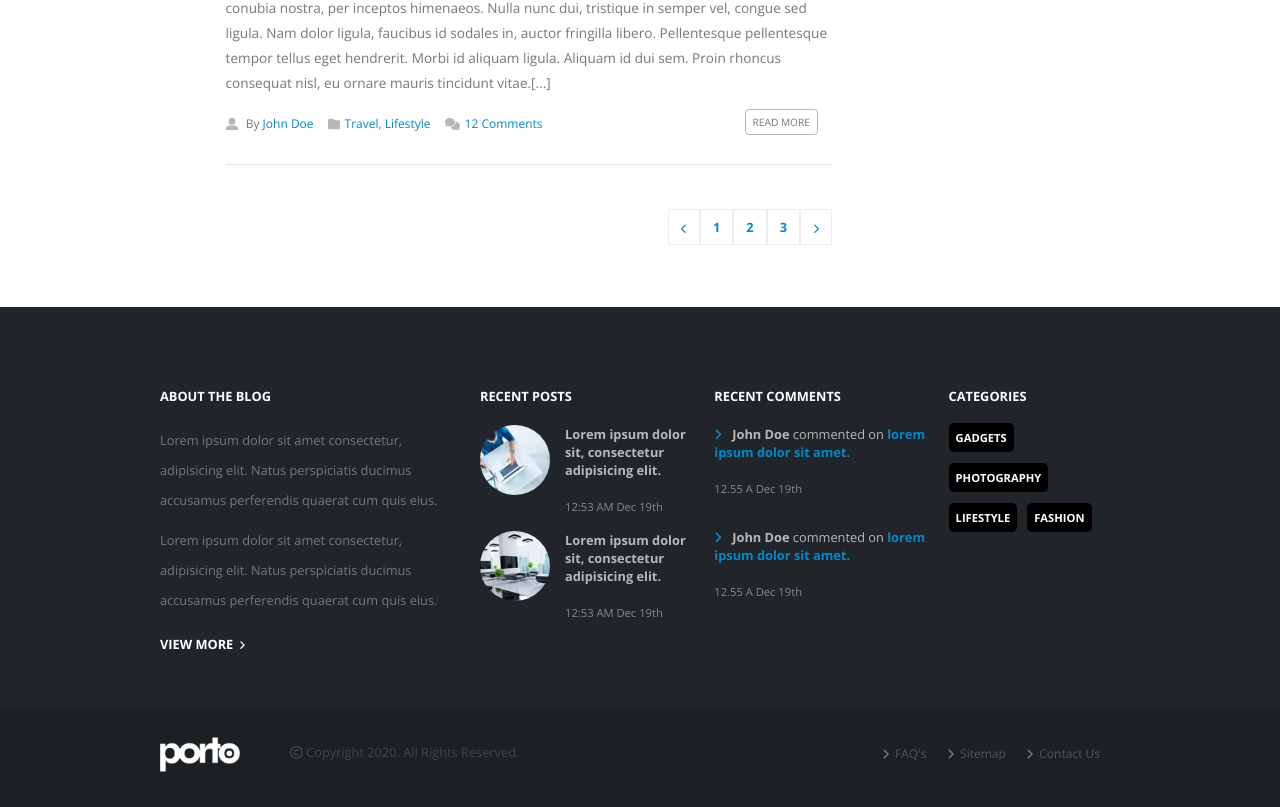
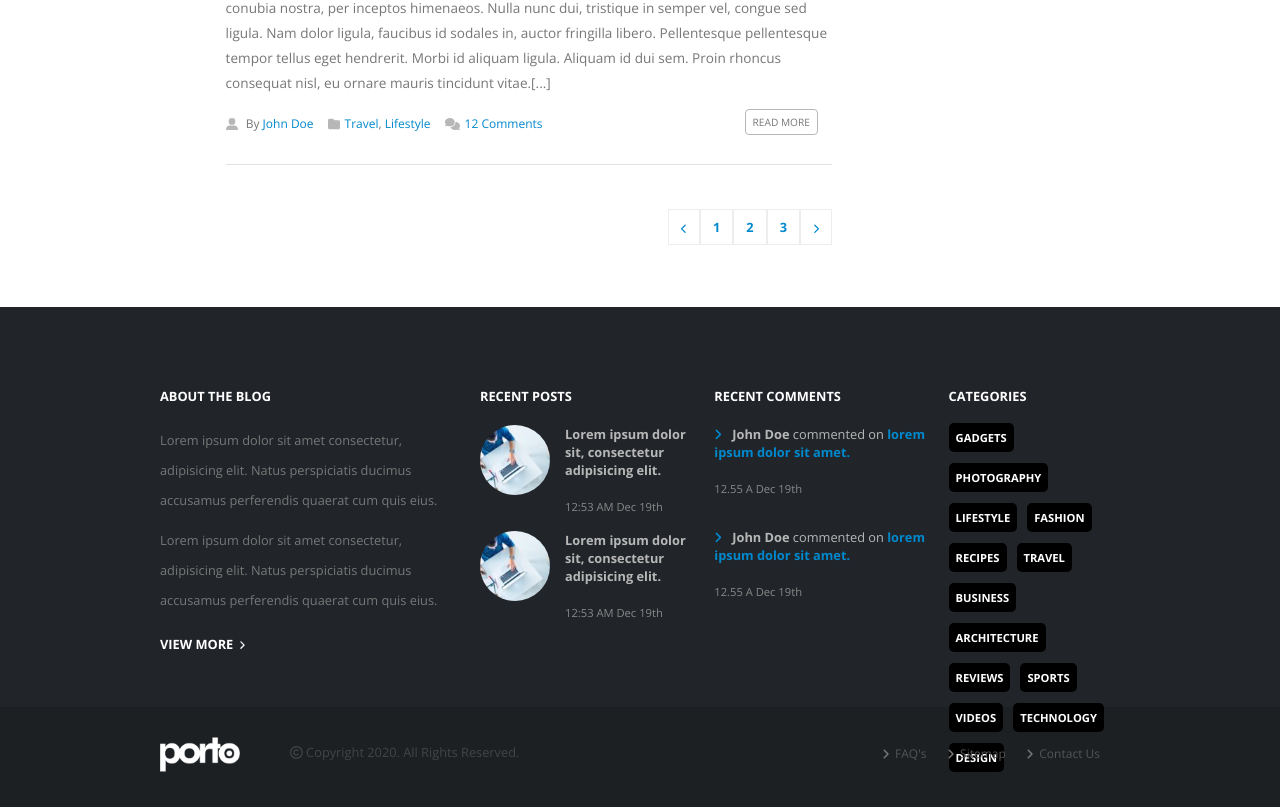
Before and after one commit to serborbone/proj-html-vuejs, a Vue app: page / in a window 1280 px wide. Shown: the part 5511-6318 px from the top of the page. Built offline with nearby package versions, Linux system fonts and the light colour scheme.

Commit message:
Menu footer popolato dinamicamente

```diff
--- a/src/components/footerCol.vue
+++ b/src/components/footerCol.vue
@@ -3,9 +3,9 @@
       <div class="col-one">
           <h4>About the blog</h4>
 
-          <p>Lorem ipsum dolor sit amet consectetur, adipisicing elit. Natus perspiciatis ducimus accusamus perferendis quaerat cum quis eius.</p>
-
-          <p>Lorem ipsum dolor sit amet consectetur, adipisicing elit. Natus perspiciatis ducimus accusamus perferendis quaerat cum quis eius.</p>
+          <p v-for="(items, index) in colOne" :key="index">
+            {{items.blogText}}
+          </p>
 
           <a href="#">View More <i class="i-style fa-solid fa-angle-right"></i></a>
 
@@ -15,26 +15,16 @@
       <div class="col-two">
           <h4>Recent Posts</h4>
 
-          <div class="footer-post-row">
+          <div class="footer-post-row" v-for="(items, index) in colTwo" :key="index">
               <div class="img-foot-row">
                   <img src="../assets/img/our-office-4-square.jpg" alt="image recent post">
               </div>
 
               <div class="foot-text-post">
-                  <p>Lorem ipsum dolor sit, consectetur adipisicing elit.</p>
-                  <span>12:53 AM Dec 19th</span>
-              </div>
-          </div>
-
-          <div class="footer-post-row">
-              <div class="img-foot-row">
-                  <img src="../assets/img/our-office-5-square.jpg" alt="image recent post">
+                  <p>{{items.text}}</p>
+                  <span>{{items.dataHour}}</span>
               </div>
 
-              <div class="foot-text-post">
-                  <p>Lorem ipsum dolor sit, consectetur adipisicing elit.</p>
-                  <span>12:53 AM Dec 19th</span>
-              </div>
           </div>
       </div>
       <!-- FINE COLONNA DUE -->
@@ -43,25 +33,14 @@
       <div class="col-three">
           <h4>Recent Comments</h4>
 
-          <div class="foot-comment-row">
+          <div class="foot-comment-row" v-for="(items, index) in colThree" :key="index">
 
               <div class="comment">
                 <i class="i-style fa-solid fa-angle-right"></i>
-                <span>John Doe</span> commented on <a href="#">lorem ipsum dolor sit amet.</a>
+                <span>{{items.author}}</span> commented on <a href="#">{{items.link}}</a>
               </div>
 
-              <span class="h-comment">12.55 A Dec 19th</span>
-
-          </div>
-
-          <div class="foot-comment-row">
-
-              <div class="comment">
-                <i class="i-style fa-solid fa-angle-right"></i>
-                <span>John Doe</span> commented on <a href="#">lorem ipsum dolor sit amet.</a>
-              </div>
-
-              <span class="h-comment">12.55 A Dec 19th</span>
+              <span class="h-comment">{{items.dataAndHour}}</span>
 
           </div>
       </div>
@@ -72,10 +51,7 @@
           <h4>Categories</h4>
 
           <div class="tag-wrap">
-            <span class="tag"><a href="#">Gadgets</a></span>
-            <span class="tag"><a href="#">Photography</a></span>
-            <span class="tag"><a href="#">Lifestyle</a></span>
-            <span class="tag"><a href="#">Fashion</a></span>
+            <span class="tag" v-for="(items, index) in colFour" :key="index"><a href="#">{{items.tag}}</a></span>
           </div>
 
       </div>
@@ -87,6 +63,8 @@
 <script>
 export default {
   name: 'footerCol',
+
+  props: ['colOne', 'colTwo', 'colThree', 'colFour'],
 }
 </script>
 
--- a/src/components/footerPorto.vue
+++ b/src/components/footerPorto.vue
@@ -3,7 +3,7 @@
       <div id="footerCol">
         <div class="container-w75">
           <!-- FOOTER TOP -->
-          <footerCol></footerCol>
+          <footerCol :colOne="colOne" :colTwo="colTwo" :colThree="colThree" :colFour="colFour"></footerCol>
 
         </div>
 
@@ -42,6 +42,89 @@ export default {
 
   components: {
     footerCol,
+  },
+
+  data() {
+    return {
+
+      colOne: [
+        {
+          blogText: 'Lorem ipsum dolor sit amet consectetur, adipisicing elit. Natus perspiciatis ducimus accusamus perferendis quaerat cum quis eius.',
+        },
+        {
+          blogText: 'Lorem ipsum dolor sit amet consectetur, adipisicing elit. Natus perspiciatis ducimus accusamus perferendis quaerat cum quis eius.',
+        },
+      ],
+
+      colTwo: [
+        {
+          img: 'our-office-4-square.jpg',
+          text: 'Lorem ipsum dolor sit, consectetur adipisicing elit.',
+          dataHour: '12:53 AM Dec 19th',
+        },
+         {
+          img: 'our-office-5-square.jpg',
+          text: 'Lorem ipsum dolor sit, consectetur adipisicing elit.',
+          dataHour: '12:53 AM Dec 19th',
+        },
+      ],
+
+      colThree: [
+        {
+          author: 'John Doe',
+          link: ' lorem ipsum dolor sit amet.',
+          dataAndHour: '12.55 A Dec 19th',
+        },
+        {
+          author: 'John Doe',
+          link: ' lorem ipsum dolor sit amet.',
+          dataAndHour: '12.55 A Dec 19th',
+        },
+      ],
+
+      colFour: [
+        {
+          tag: 'Gadgets',
+        },
+        {
+          tag: 'Photography',
+        },
+        {
+          tag: 'Lifestyle',
+        },
+        {
+          tag: 'Fashion',
+        },
+        {
+          tag: 'Recipes',
+        },
+        {
+          tag: 'Travel',
+        },
+        {
+          tag: 'Business',
+        },
+        {
+          tag: 'Architecture',
+        },
+        {
+          tag: 'Reviews',
+        },
+        {
+          tag: 'Sports',
+        },
+        {
+          tag: 'Videos',
+        },
+        {
+          tag: 'Technology',
+        },
+        {
+          tag: 'Design',
+        },
+
+      ],
+    }
   }
 }
 </script>
```
